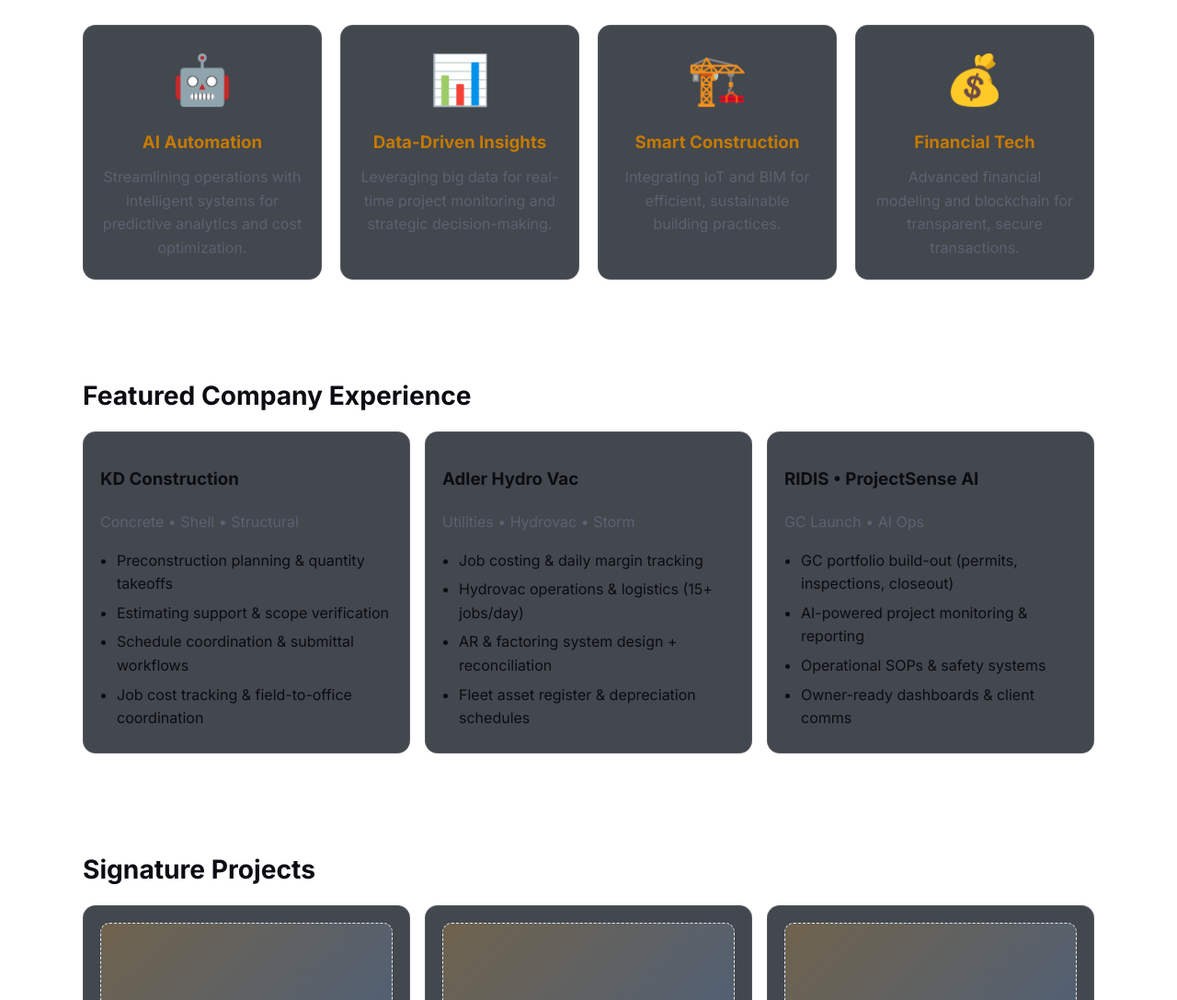
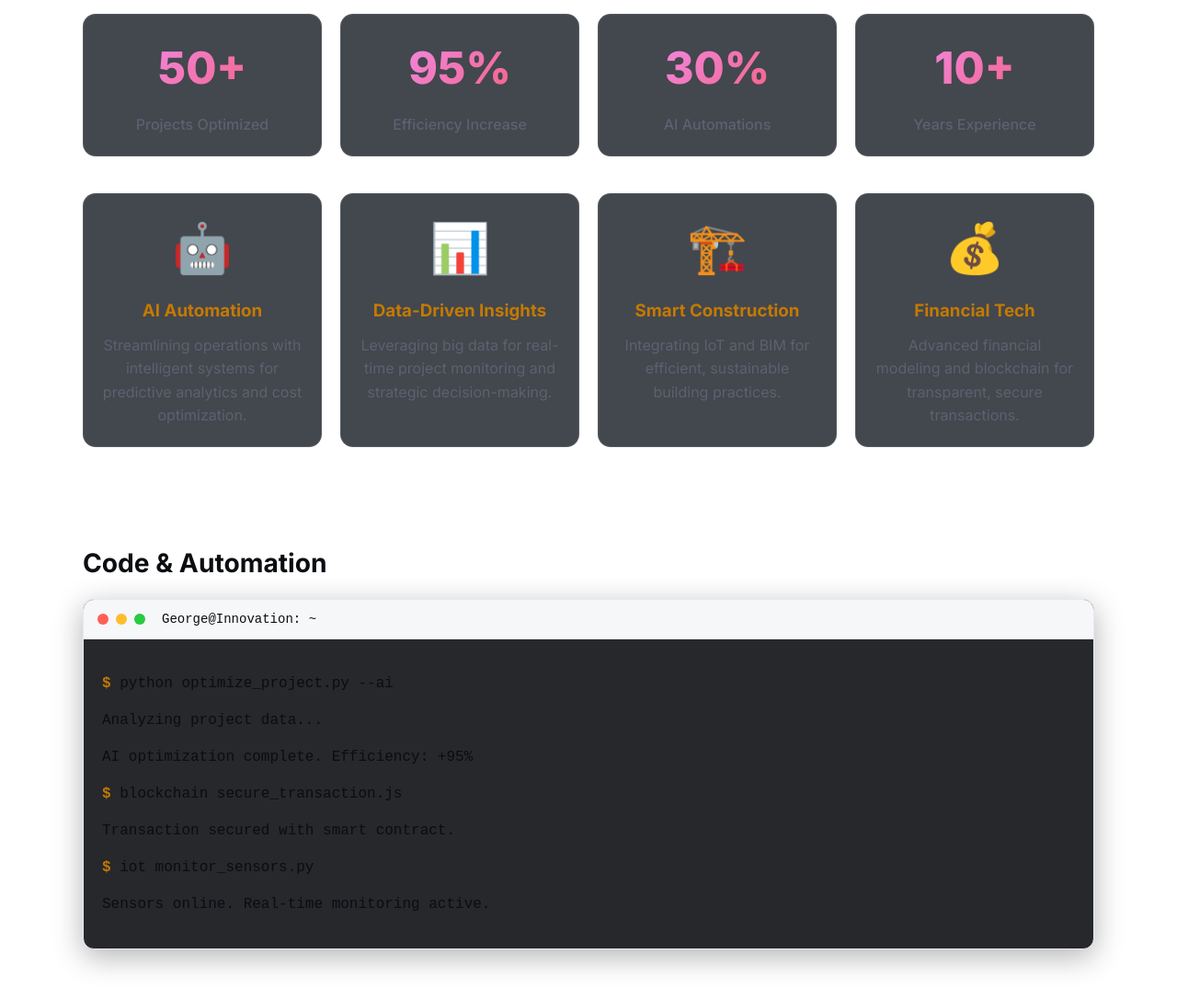
Before and after one commit to amlitio/amlitio.github.io, a plain HTML site: page index.html in a window 1280 px wide. Shown: the part 912-1999 px from the top of the page at 92% size. Drawn offline with Linux system fonts and the light colour scheme.

Commit message:
Add innovative features: animated stat counters, futuristic terminal section for code showcase

```diff
--- a/index.html
+++ b/index.html
@@ -95,6 +95,24 @@
     <section id="innovation" class="section container reveal">
       <h2 class="section-title">Leading Innovation</h2>
       <p class="lead">Pioneering the future of construction through technology and data-driven solutions.</p>
+      <div class="stats-grid">
+        <div class="stat-item">
+          <div class="stat-number" data-target="50">0</div>
+          <p>Projects Optimized</p>
+        </div>
+        <div class="stat-item">
+          <div class="stat-number" data-target="95">0</div>
+          <p>Efficiency Increase</p>
+        </div>
+        <div class="stat-item">
+          <div class="stat-number" data-target="30">0</div>
+          <p>AI Automations</p>
+        </div>
+        <div class="stat-item">
+          <div class="stat-number" data-target="10">0</div>
+          <p>Years Experience</p>
+        </div>
+      </div>
       <div class="innovation-grid">
         <div class="innovation-item">
           <div class="icon">🤖</div>
@@ -115,6 +133,28 @@
           <div class="icon">💰</div>
           <h3>Financial Tech</h3>
           <p>Advanced financial modeling and blockchain for transparent, secure transactions.</p>
+        </div>
+      </div>
+    </section>
+
+    <!-- TERMINAL -->
+    <section id="terminal" class="section container reveal">
+      <h2 class="section-title">Code & Automation</h2>
+      <div class="terminal">
+        <div class="terminal-header">
+          <span class="terminal-button red"></span>
+          <span class="terminal-button yellow"></span>
+          <span class="terminal-button green"></span>
+          <span class="terminal-title">George@Innovation: ~</span>
+        </div>
+        <div class="terminal-body">
+          <p><span class="terminal-prompt">$</span> python optimize_project.py --ai</p>
+          <p>Analyzing project data...</p>
+          <p>AI optimization complete. Efficiency: +95%</p>
+          <p><span class="terminal-prompt">$</span> blockchain secure_transaction.js</p>
+          <p>Transaction secured with smart contract.</p>
+          <p><span class="terminal-prompt">$</span> iot monitor_sensors.py</p>
+          <p>Sensors online. Real-time monitoring active.</p>
         </div>
       </div>
     </section>
--- a/script.js
+++ b/script.js
@@ -112,3 +112,28 @@ progressBars.forEach(bar => {
   bar.style.animationPlayState = 'paused';
   progressObserver.observe(bar);
 });
+
+// Animated counters
+const counters = document.querySelectorAll('.stat-number');
+const counterObserver = new IntersectionObserver((entries) => {
+  entries.forEach(entry => {
+    if (entry.isIntersecting) {
+      const counter = entry.target;
+      const target = +counter.getAttribute('data-target');
+      const increment = target / 100;
+      let current = 0;
+      const timer = setInterval(() => {
+        current += increment;
+        if (current >= target) {
+          counter.textContent = target + (target === 95 || target === 30 ? '%' : '+');
+          clearInterval(timer);
+        } else {
+          counter.textContent = Math.floor(current) + (target === 95 || target === 30 ? '%' : '+');
+        }
+      }, 30);
+      counterObserver.unobserve(counter);
+    }
+  });
+}, { threshold: 0.5 });
+
+counters.forEach(counter => counterObserver.observe(counter));
--- a/styles.css
+++ b/styles.css
@@ -190,6 +190,91 @@ body::before {
 }
 .muted{ color:var(--muted) }
 
+.stats-grid {
+  display: grid;
+  grid-template-columns: repeat(auto-fit, minmax(150px, 1fr));
+  gap: 20px;
+  margin-bottom: 40px;
+  text-align: center;
+}
+
+.stat-item {
+  background: rgba(21, 25, 34, 0.8);
+  -webkit-backdrop-filter: blur(10px);
+  backdrop-filter: blur(10px);
+  border: 1px solid rgba(255, 255, 255, 0.1);
+  border-radius: 14px;
+  padding: 20px;
+  transition: all 0.3s ease;
+}
+
+.stat-item:hover {
+  transform: scale(1.05);
+  box-shadow: var(--neon-glow);
+}
+
+.stat-number {
+  font-size: 3rem;
+  font-weight: 800;
+  color: var(--accent);
+  margin-bottom: 10px;
+  background: var(--gradient);
+  -webkit-background-clip: text;
+  -webkit-text-fill-color: transparent;
+  background-clip: text;
+}
+
+.stat-item p {
+  margin: 0;
+  color: var(--muted);
+  font-weight: 500;
+}
+
+.terminal {
+  background: rgba(15, 17, 21, 0.9);
+  border: 1px solid var(--border);
+  border-radius: 12px;
+  overflow: hidden;
+  font-family: 'Courier New', monospace;
+  box-shadow: 0 8px 32px rgba(0, 0, 0, 0.3);
+}
+
+.terminal-header {
+  background: var(--panel);
+  padding: 10px 15px;
+  display: flex;
+  align-items: center;
+  gap: 8px;
+  border-bottom: 1px solid var(--border);
+}
+
+.terminal-button {
+  width: 12px;
+  height: 12px;
+  border-radius: 50%;
+}
+
+.red { background: #ff5f57; }
+.yellow { background: #ffbd2e; }
+.green { background: #28ca42; }
+
+.terminal-title {
+  color: var(--text);
+  font-size: 14px;
+  margin-left: 10px;
+}
+
+.terminal-body {
+  padding: 20px;
+  color: var(--text);
+  line-height: 1.5;
+}
+
+.terminal-prompt {
+  color: var(--accent);
+  font-weight: bold;
+}
+
 .innovation-grid {
   display: grid;
   grid-template-columns: repeat(auto-fit, minmax(250px, 1fr));
```
